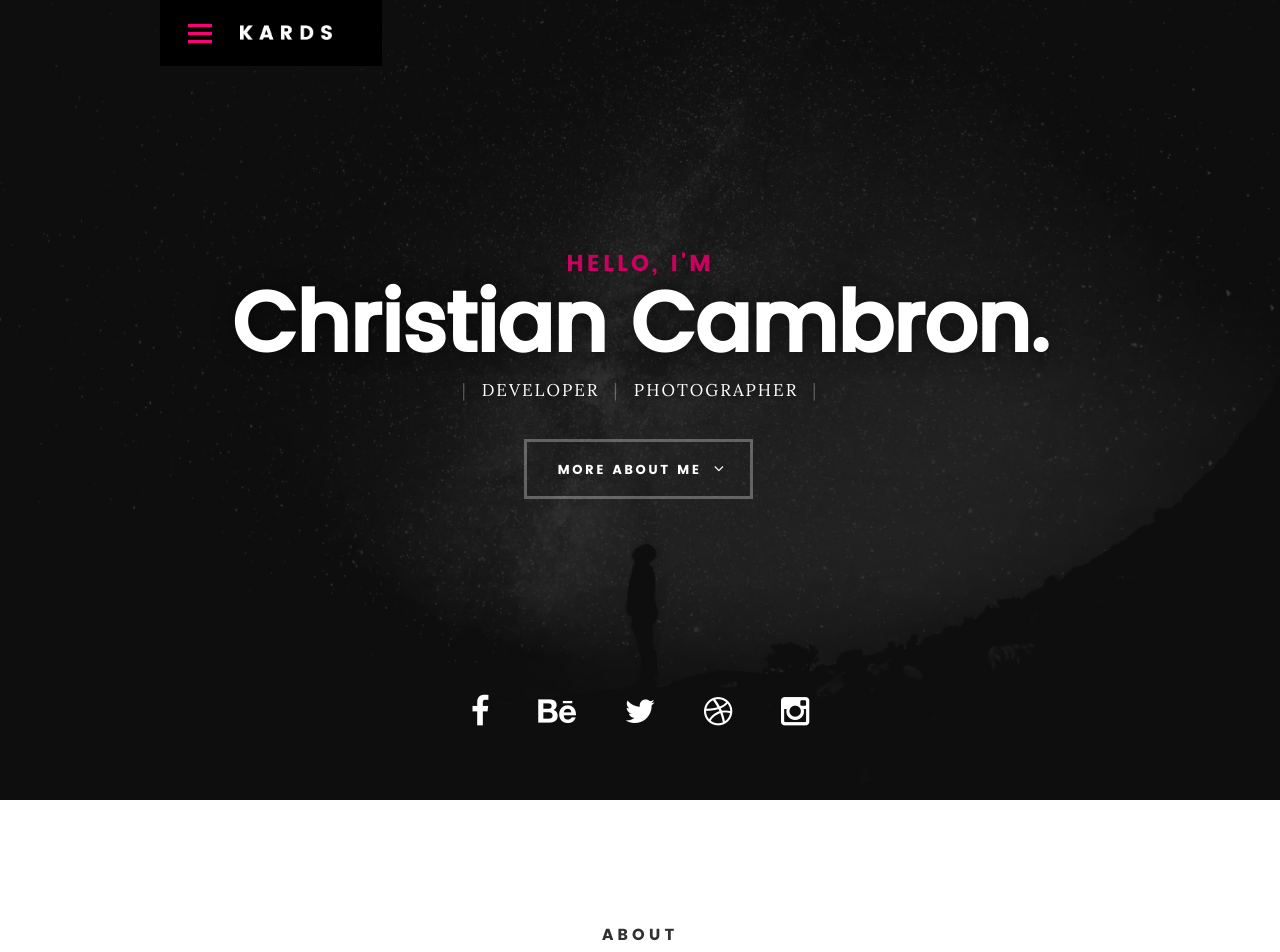
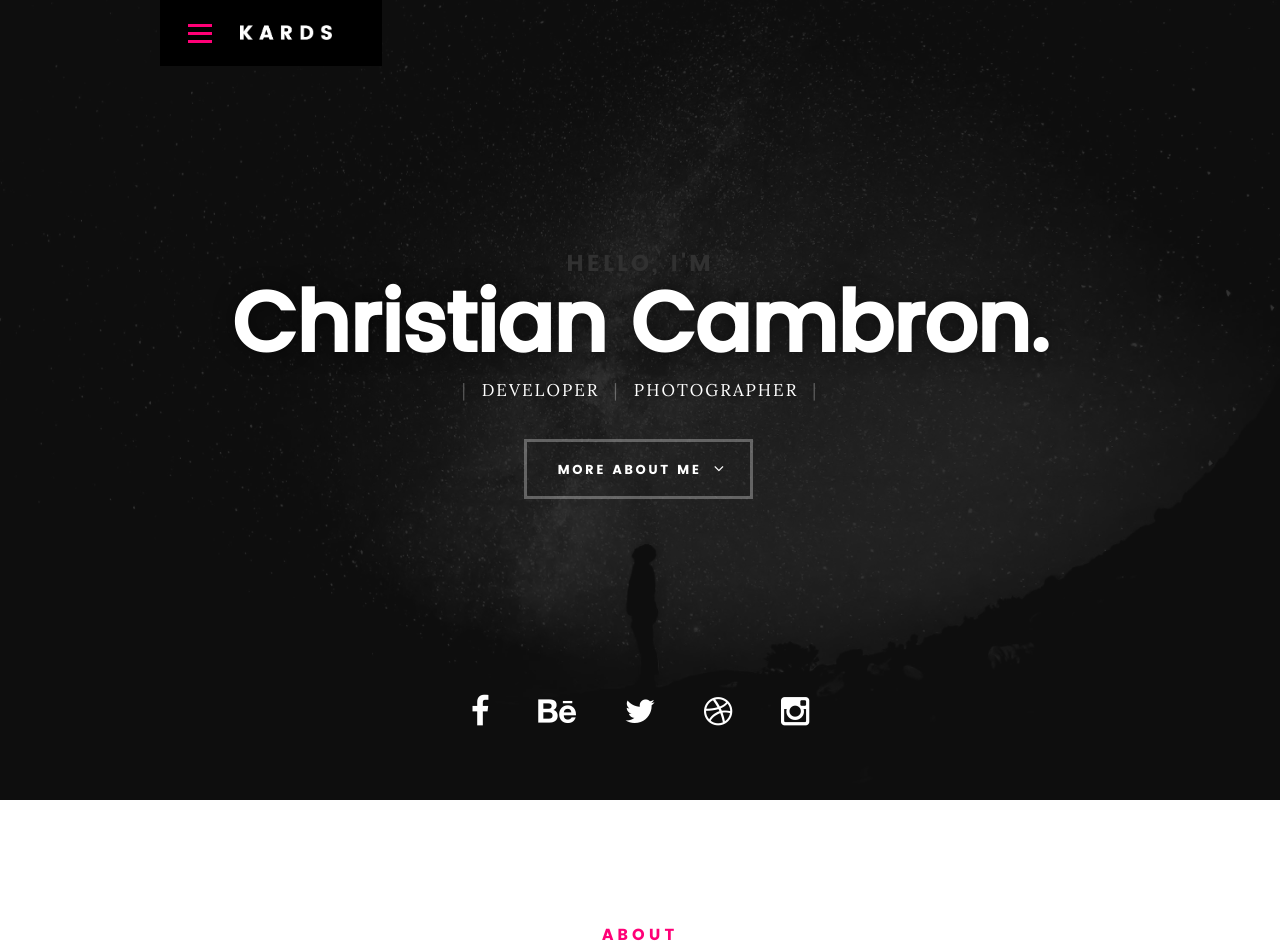
Before and after one commit to ChristianCambron7/ChristianCambron7.github.io, a plain HTML site: page index.html in a window 1280 px wide. Shown: the top 952 px of the page. Drawn offline with Linux system fonts and the light colour scheme; files whose address does not match are found by name.

Commit message:
Update css/main.css

```diff
--- a/css/main.css
+++ b/css/main.css
@@ -1041,7 +1041,7 @@ button::-moz-focus-inner, input::-moz-focus-inner {
 	margin-bottom: 1.2rem;
 }
 .section-intro h5 {
-	color: ##14cc00;
+	color: #FF0077;
 	font-size: 1.6rem;
 	line-height: 1.875;
 	margin-bottom: 0.3rem;
@@ -1337,7 +1337,7 @@ header .logo a {
 	text-shadow: 0 0 20px rgba(0, 0, 0, 0.5);
 }
 .intro-content h5 {
-	color: #cc005f;
+	color: ##14cc00;
 	font-family: "poppins-bold", sans-serif;
 	font-size: 2.3rem;
 	line-height: 1.565;
```
